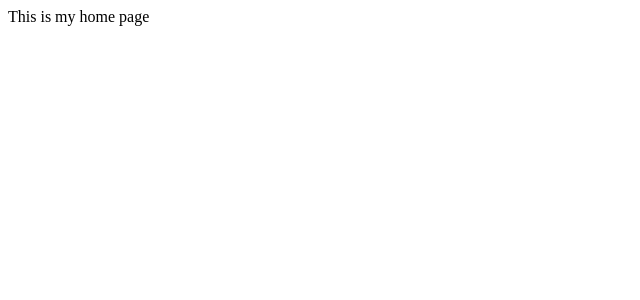
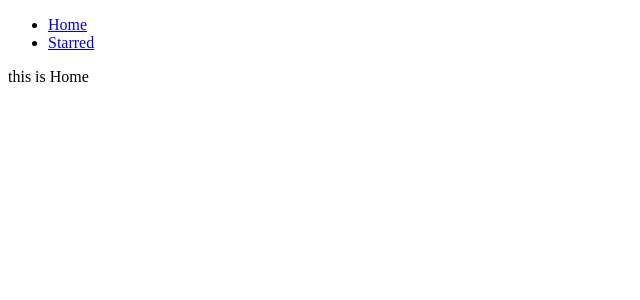
Before and after one commit to vijay131094/box-office, a React (Create React App) app: page / in a window 1280 px wide. Shown: the top 300 px of the page, without its empty margins (0-640 px from the left). Built offline with nearby package versions, Linux system fonts and the light colour scheme.

Commit message:
added nav bar and created pages

```diff
--- a/src/App.js
+++ b/src/App.js
@@ -1,20 +1,27 @@
 import React from 'react';
 import { Switch, Route } from 'react-router-dom';
+import Navs from './components/Navs.js';
+import Home from './pages/Home.js';
+import Starred from './pages/Starred.js';
 
 function App() {
   return (
+    <div>
+      <Navs />
+
       <Switch>
         <Route exact path="/">
-        This is my home page
+          <Home />
         </Route>
         <Route exact path="/starred">
-        This is starred
+          <Starred />
         </Route>
 
         <Route>
-        This is 404 error
+          <div>page not found</div>
         </Route>
       </Switch>
+    </div>
   );
 }
 
--- /dev/null
+++ b/src/components/Navs.js
@@ -0,0 +1,23 @@
+import React from 'react';
+import { Link } from 'react-router-dom';
+
+const LINKS = [
+  { to: '/', text: 'Home' },
+  { to: '/starred', text: 'Starred' },
+];
+
+const Navs = () => {
+  return (
+    <div>
+      <ul>
+        {LINKS.map(item => (
+          <li key={item.to}>
+            <Link to={item.to}>{item.text} </Link>
+          </li>
+        ))}
+      </ul>
+    </div>
+  );
+};
+
+export default Navs;
--- /dev/null
+++ b/src/pages/Home.js
@@ -0,0 +1,9 @@
+import React from 'react';
+
+const Home = () => {
+  return <div>
+   this is Home
+  </div>;
+};
+
+export default Home;
--- /dev/null
+++ b/src/pages/Starred.js
@@ -0,0 +1,9 @@
+import React from 'react';
+
+const Starred = () => {
+  return <div>
+   this is starred
+  </div>;
+};
+
+export default Starred;
```
Also changed, not shown: 1 other file (tests, documents, lock files or other folders). Lines whose indentation alone changed are shown as unchanged.
